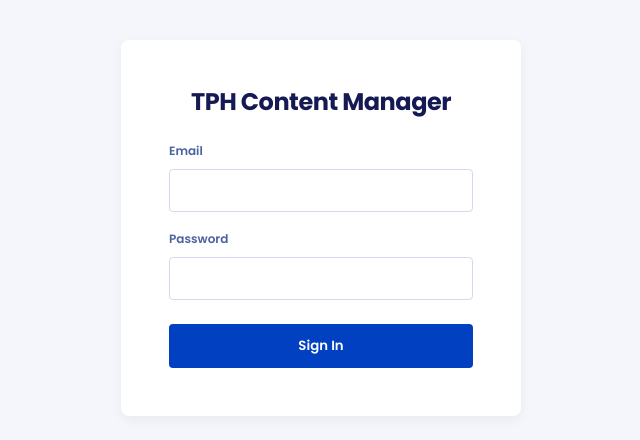
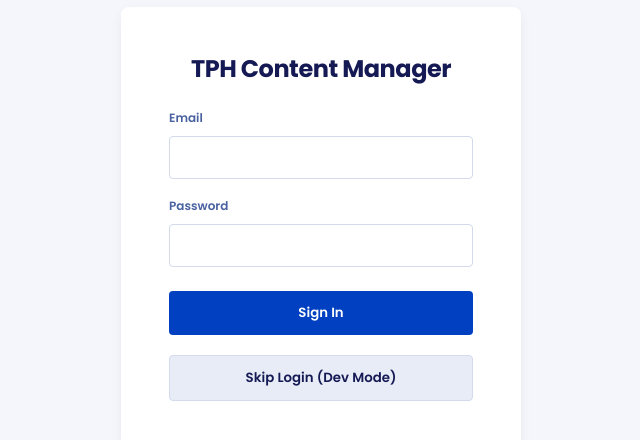
Before and after one commit to Hogwartsofweb3/The-Publishers-House, a Next.js app in the folder publishers-house/: page /cms/login in a window 1280 px wide. Shown: the part 172-612 px from the top of the page, without its empty margins (319-959 px from the left). Built offline with nearby package versions, Linux system fonts and the light colour scheme; no server answers.

Commit message:
chore: temporarily disable CMS auth guard for development and add skip button

```diff
--- a/publishers-house/src/app/cms/layout.tsx
+++ b/publishers-house/src/app/cms/layout.tsx
@@ -20,9 +20,10 @@ export default function CMSLayout({ children }: { children: React.ReactNode }) {
   }, []);
 
   useEffect(() => {
-    if (!loading && !user && pathname !== "/cms/login") {
-      router.push("/cms/login");
-    }
+    // Temporarily disabled auth guard for development
+    // if (!loading && !user && pathname !== "/cms/login") {
+    //   router.push("/cms/login");
+    // }
   }, [user, loading, pathname, router]);
 
   if (loading) {
@@ -34,9 +35,10 @@ export default function CMSLayout({ children }: { children: React.ReactNode }) {
   }
 
   // If not logged in and not on login page, we will redirect anyway.
-  if (!user && pathname !== "/cms/login") {
-    return null;
-  }
+  // Temporarily disabled for development so the dashboard is visible
+  // if (!user && pathname !== "/cms/login") {
+  //   return null;
+  // }
 
   return (
     <div style={{ minHeight: "100vh", backgroundColor: "#F4F6FB", display: "flex", flexDirection: "column" }}>
--- a/publishers-house/src/app/cms/login/page.tsx
+++ b/publishers-house/src/app/cms/login/page.tsx
@@ -59,6 +59,14 @@ export default function CMSLoginPage() {
           >
             {loading ? "Signing In..." : "Sign In"}
           </button>
+
+          <button
+            type="button"
+            onClick={() => router.push("/cms")}
+            style={{ width: "100%", padding: "12px", backgroundColor: "#E8ECF7", color: "#151A54", border: "1px solid #D3DAEC", borderRadius: "4px", fontFamily: "'Poppins', sans-serif", fontWeight: 600, cursor: "pointer", marginTop: "4px" }}
+          >
+            Skip Login (Dev Mode)
+          </button>
         </form>
       </div>
     </div>
```
